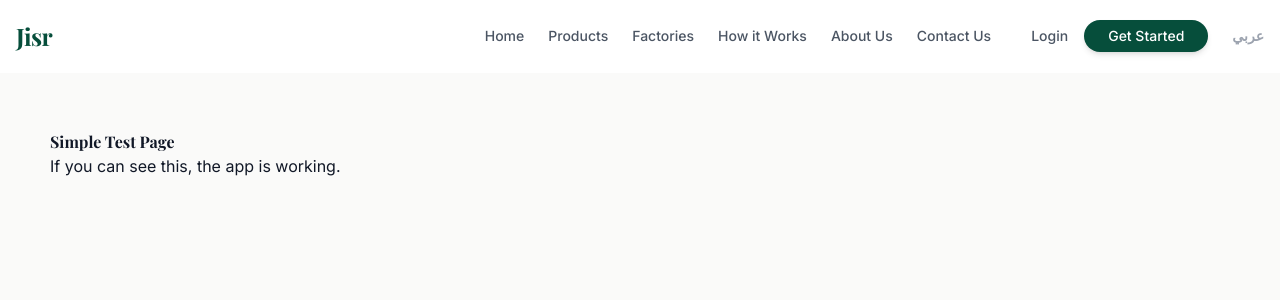
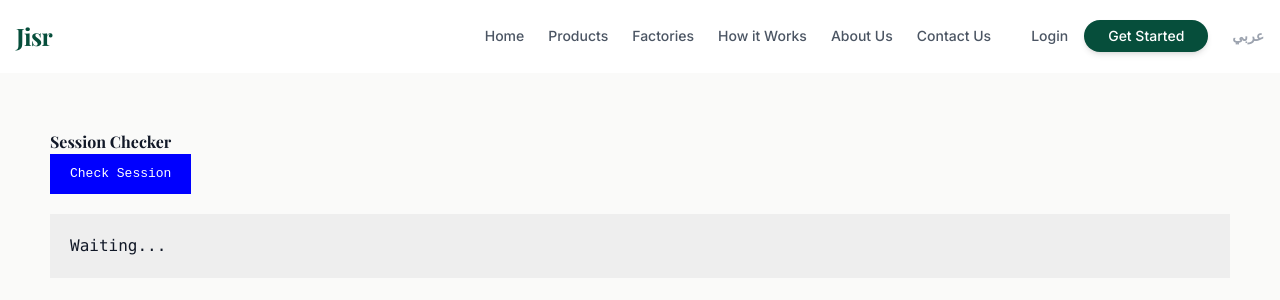
Before and after one commit to smatbouli/Jisr-Website, a Next.js app: page /simple in a window 1280 px wide. Shown: the top 300 px of the page. Built offline with nearby package versions, Linux system fonts and the light colour scheme; no server answers; the database is empty; a web font is replaced by a local one.

Commit message:
Convert simple page to session checker

```diff
--- a/src/app/simple/page.js
+++ b/src/app/simple/page.js
@@ -1,8 +1,32 @@
+'use client';
+import { useState } from 'react';
+
 export default function SimplePage() {
+    const [status, setStatus] = useState('Waiting...');
+
+    const check = async () => {
+        try {
+            const res = await fetch('/api/diagnostics', {
+                method: 'POST',
+                body: JSON.stringify({ action: 'check_session' })
+            });
+            const data = await res.json();
+            setStatus(JSON.stringify(data, null, 2));
+        } catch (e) {
+            setStatus('Error: ' + e.message);
+        }
+    };
+
     return (
-        <div style={{ padding: 50 }}>
-            <h1>Simple Test Page</h1>
-            <p>If you can see this, the app is working.</p>
+        <div style={{ padding: 50, fontFamily: 'monospace' }}>
+            <h1>Session Checker</h1>
+            <button
+                onClick={check}
+                style={{ padding: '10px 20px', background: 'blue', color: 'white', marginBottom: 20 }}
+            >
+                Check Session
+            </button>
+            <pre style={{ background: '#eee', padding: 20 }}>{status}</pre>
         </div>
     );
 }
```
